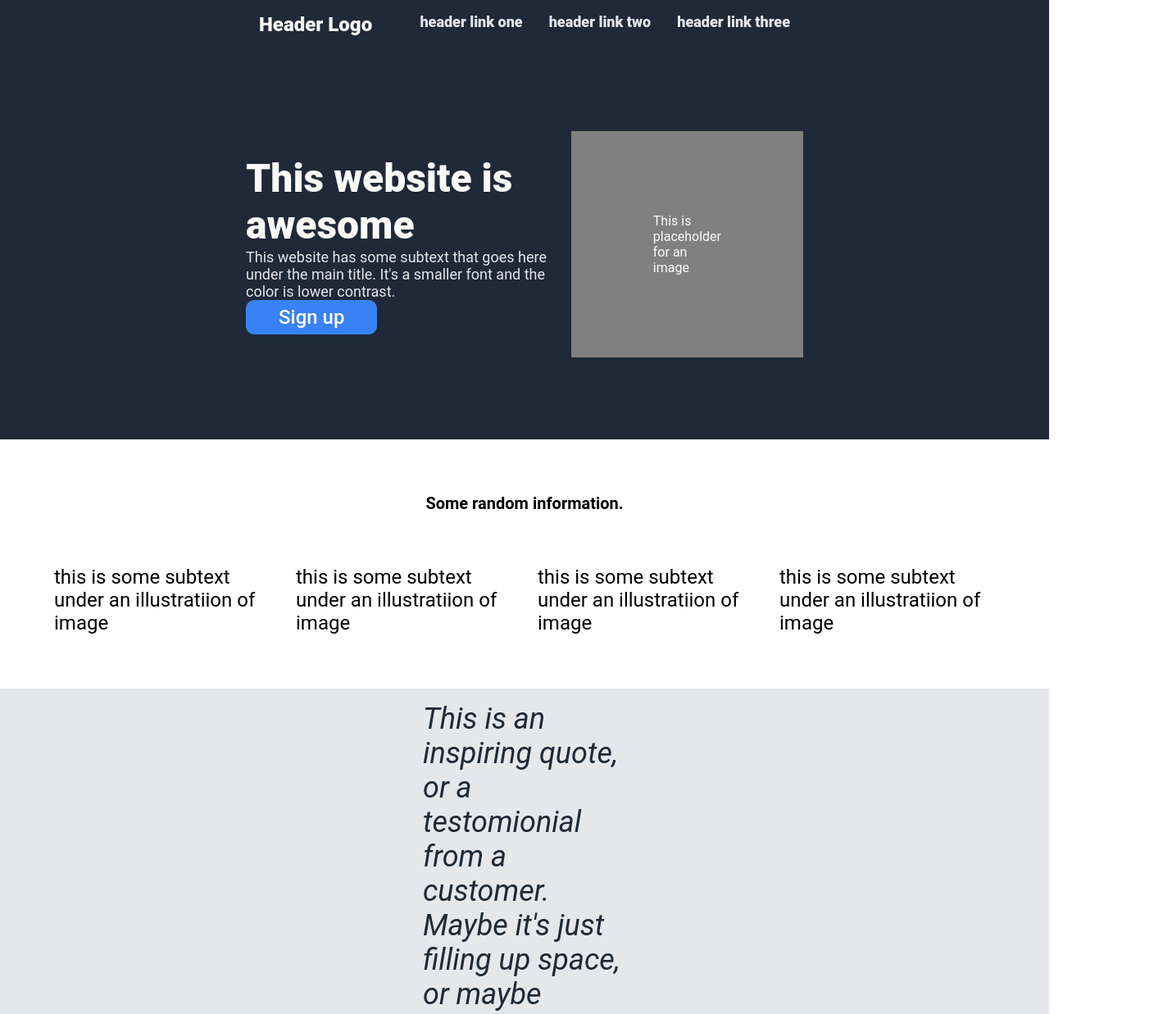
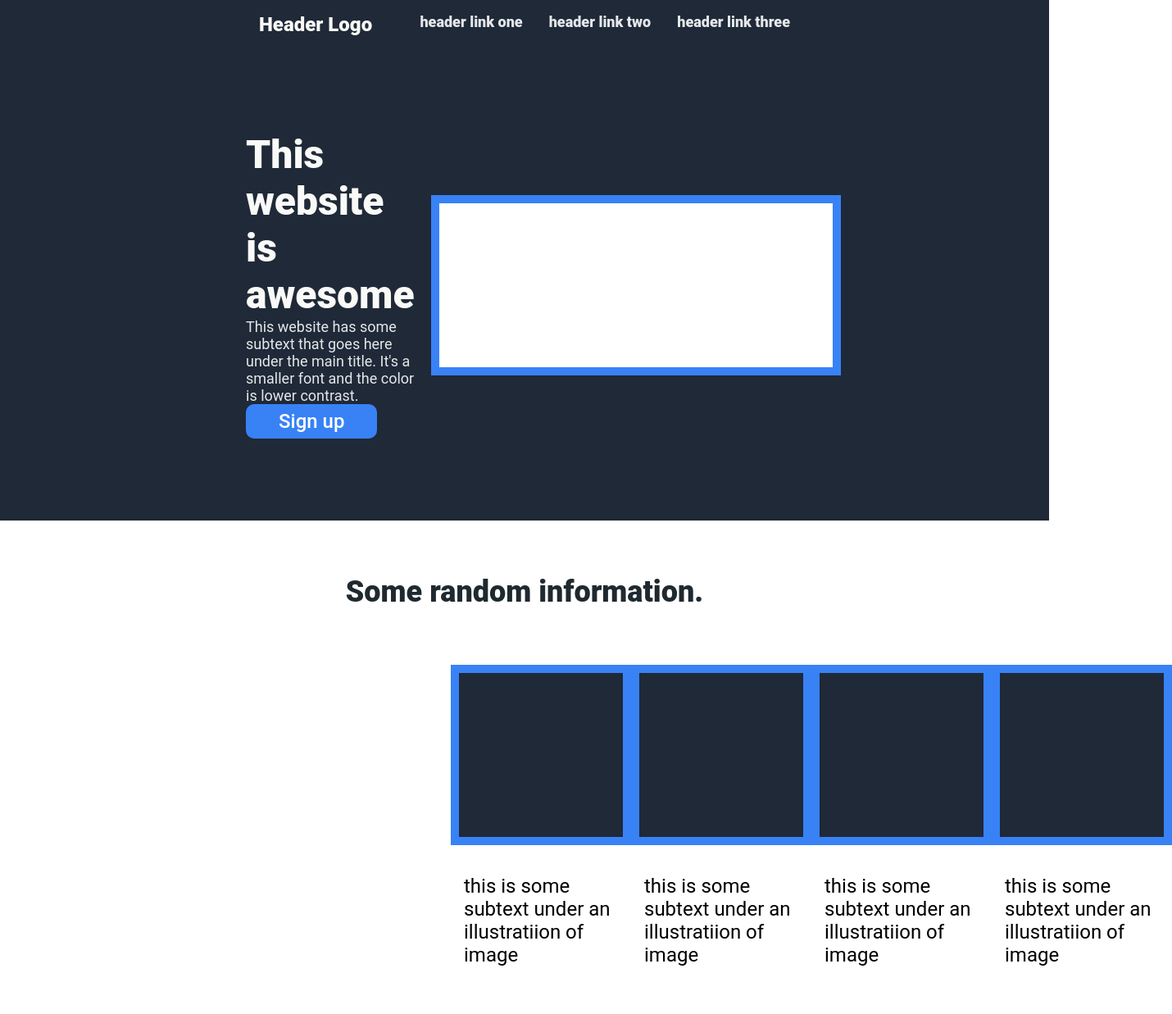
Before and after one commit to Almond-Pie/Odin-Landing-Page, a plain HTML site: page index.html in a window 1280 px wide. Shown: the top 1237 px of the page at 82% size, 1430 px wide, since content can reach past the window. Drawn offline with Linux system fonts and the light colour scheme.

Commit message:
so much spagetti code

```diff
--- a/index.html
+++ b/index.html
@@ -31,7 +31,7 @@
             </div>
 
             <div class="sub-header-image">
-                <div class="placeholder-text">This is placeholder for an image</div>
+                <div class="placeholder-text"></div>
             </div>
         </div>
 
@@ -41,16 +41,20 @@
             <div class="image-subtext">
 
                 <div id="a">
-                        <p id="1">this is some subtext under an illustratiion of image</p>
+                    <div  class="square"></div>
+                        <p id="circle">this is some subtext under an illustratiion of image</p>
                 </div>
-                <div id="b">
-                        <p id="2">this is some subtext under an illustratiion of image</p>
+                <div id="a">
+                    <div  class="square"></div>
+                        <p id="circle">this is some subtext under an illustratiion of image</p>
                 </div>
-                <div id="c">
-                        <p id="3">this is some subtext under an illustratiion of image</p>
+                <div id="a">
+                    <div  class="square"></div>
+                        <p id="circle">this is some subtext under an illustratiion of image</p>
                 </div>
-                <div id="d">
-                        <p id="4">this is some subtext under an illustratiion of image</p>
+                <div id="a">
+                    <div  class="square"></div>
+                        <p id="circle">this is some subtext under an illustratiion of image</p>
                 </div>
             </div>
 
--- a/styles.css
+++ b/styles.css
@@ -98,10 +98,14 @@ button {
 }
 
 .placeholder-text{
-    background-color: grey;
-    display: flex;
-    padding: 100px;
-    color: #F9FAF8;
+    height: 200px;
+    width: 500px;
+    margin: 20px;
+   background-color: #fff;
+   padding: 100px;
+   border: 10px; ;
+   border-color: #3882F6;
+   border-style: solid;
 }
 
 .footer-text{
@@ -153,13 +157,18 @@ button {
     display: flex;
     flex-direction: column;
     gap: 32px;
+    margin-left: 200px;
+    margin-right: 200px;
+
 }
 
 .image-subtext{
     display: flex;
-    justify-content: center;
+    justify-content: space-evenly;
     align-items: center;
     flex-direction: row;
+    margin-left: 300px;
+    margin-right: 300px;
 }
 
 .box-a .box-b .box-c .box-d{
@@ -168,19 +177,44 @@ button {
     align-items: center;
 }
 
-#a , #b, #c, #d{
+div .square{
+    display: flex;
+    justify-content: center;
+    align-items: center;
+    height: 200px;
+    width: 200px;
+    margin: 20px;
+   background-color: #1F2937;
+   padding: 100px;
+   border: 10px; ;
+   border-color: #3882F6;
+   border-style: solid;
+
+}
+
+div #a{
+display: flex;
+flex-direction: column;
+justify-content: center;
+align-items: center;
+max-width: 220px;
+}
+
+circle {
     display: flex;
     flex-direction: row;
     justify-content: center;
     align-items: center;
+    text-align: center;
 }
 
 .randon-informaton-text{
     display: flex;
     justify-content: center;
     align-items: center;
-    font-size: 20px;
-    font-weight: 700;
+    font-size: 36px;
+    font-weight: 900;
+    color: #1f2930;
 }
 
 .quote-box{
@@ -199,11 +233,13 @@ button {
     font-style: italic;
     color: #1F2937;
 }
-.quote-text .quote-author{
+p .quote-author{
     display: flex;
-    flex-direction: row;
-    justify-content:flex-end;
-    align-items: flex-end;
+    text-align: end;
+    justify-self: end;
+    align-items: end;
+    padding-left: 300px;
+    padding-right: 300px ;
 }
 
 .sign-up-a{
```
